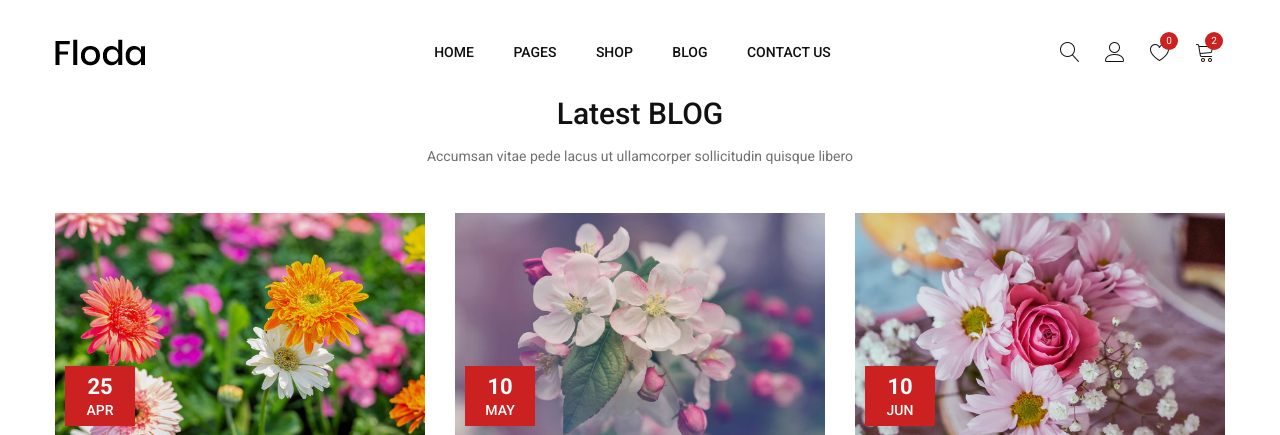
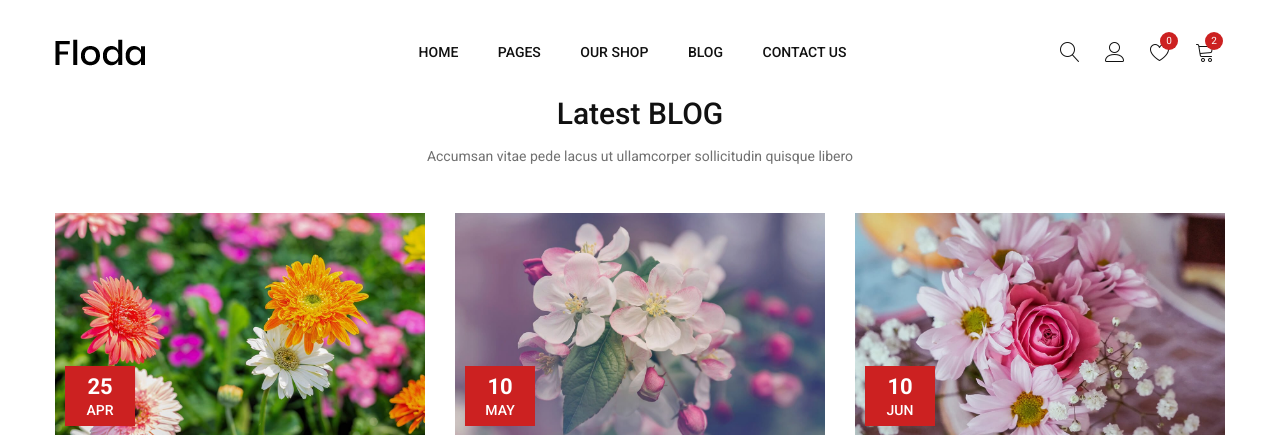
Before and after one commit to aratishewatkar/templet-shop, a PHP site: page /blog.php in a window 1280 px wide. Shown: the top 435 px of the page. Run offline with PHP 8.4, Linux system fonts and the light colour scheme; some web fonts are replaced.

Commit message:
changing for header

```diff
--- a/header.php
+++ b/header.php
@@ -59,7 +59,7 @@
                                             <li class="static"><a href="pages.php">pages <i class="fa fa-angle"></i></a>
 
                                             </li>
-                                            <li><a href="shop.php">shop <i class="fa fa-angle"></i></a>
+                                            <li><a href="shop.php"> our shop <i class="fa fa-angle"></i></a>
 
                                             </li>
                                             <li><a href="blog.php">Blog <i class="fa fa-angle"></i></a>
```
